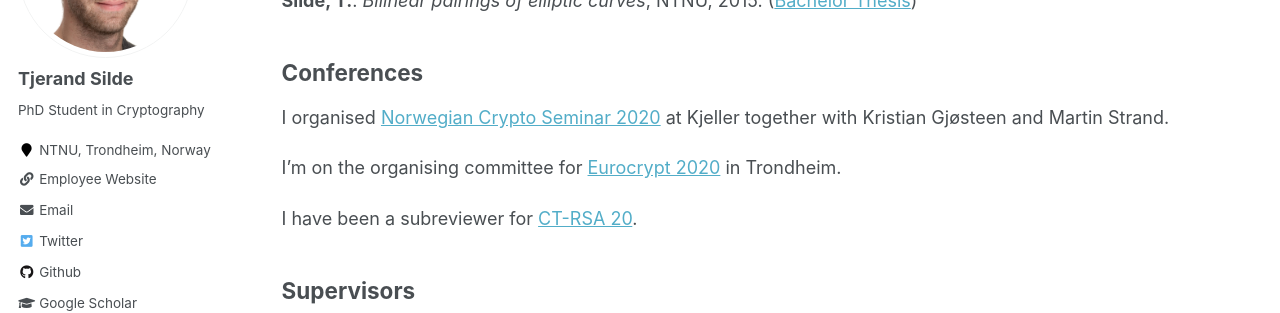
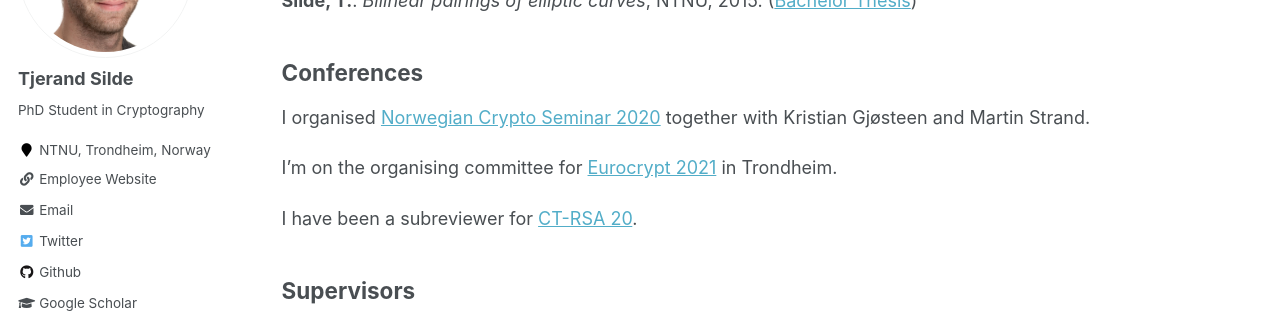
Before and after one commit to tjesi/tjesi.github.io, a Jekyll site: the page built from _pages/academic.md, in a window 1280 px wide and 900 px high, scrolled down 341 px. Shown: the part 153-466 px from the top of the window. Built offline with Jekyll 4.4.1, drawn with Linux system fonts in a browser that asks for light colours.

Commit message:
Update academic.md

```diff
--- a/_pages/academic.md
+++ b/_pages/academic.md
@@ -19,9 +19,9 @@ Norwegian Information Security Conference 2018, Svalbard. ([Short paper](https:/
 **Silde, T.**: _Bilinear pairings of elliptic curves_, NTNU, 2015. ([Bachelor Thesis](https://tjerandsilde.no/files/Bachelor_Thesis.pdf))
 
 ## Conferences
-I organised [Norwegian Crypto Seminar 2020](https://wiki.math.ntnu.no/nks/nks20) at Kjeller together with Kristian Gjøsteen and Martin Strand.
+I organised [Norwegian Crypto Seminar 2020](https://wiki.math.ntnu.no/nks/nks20) together with Kristian Gjøsteen and Martin Strand.
 
-I'm on the organising committee for [Eurocrypt 2020](https://eurocrypt.iacr.org/2021) in Trondheim.
+I'm on the organising committee for [Eurocrypt 2021](https://eurocrypt.iacr.org/2021) in Trondheim.
 
  I have been a subreviewer for [CT-RSA 20](https://link.springer.com/book/10.1007/978-3-030-40186-3).
 
```
